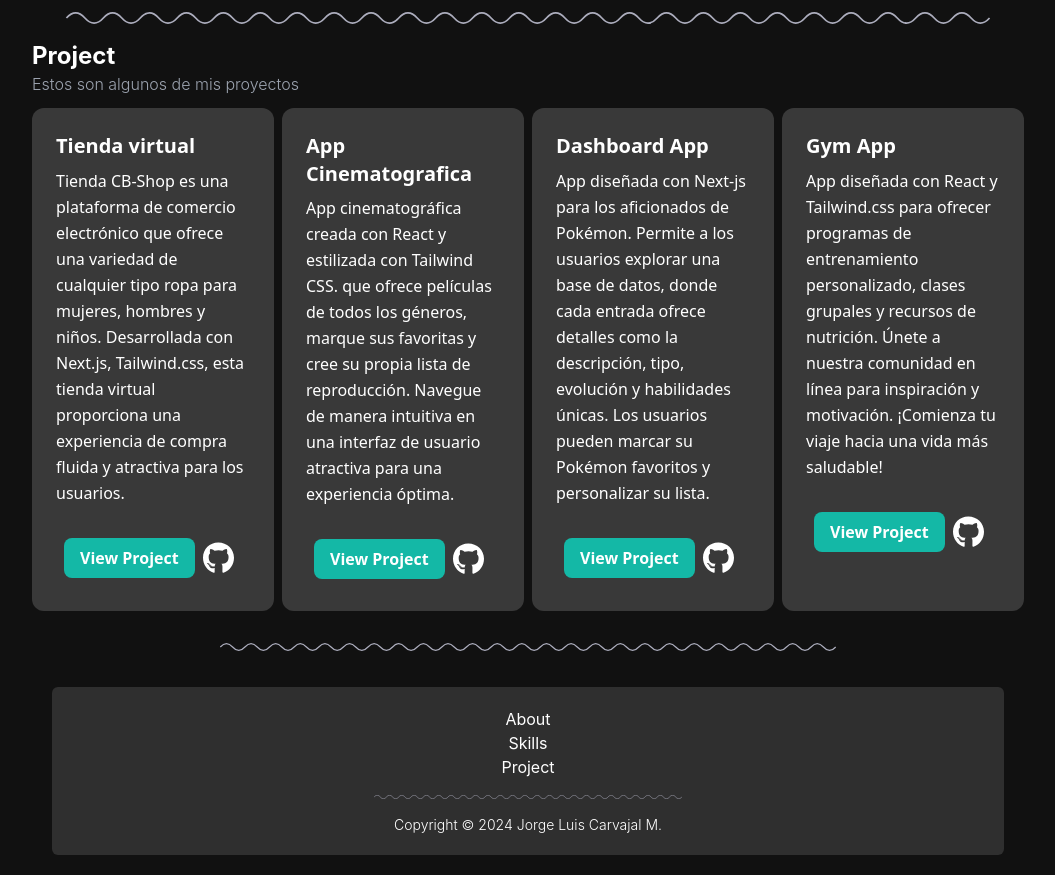
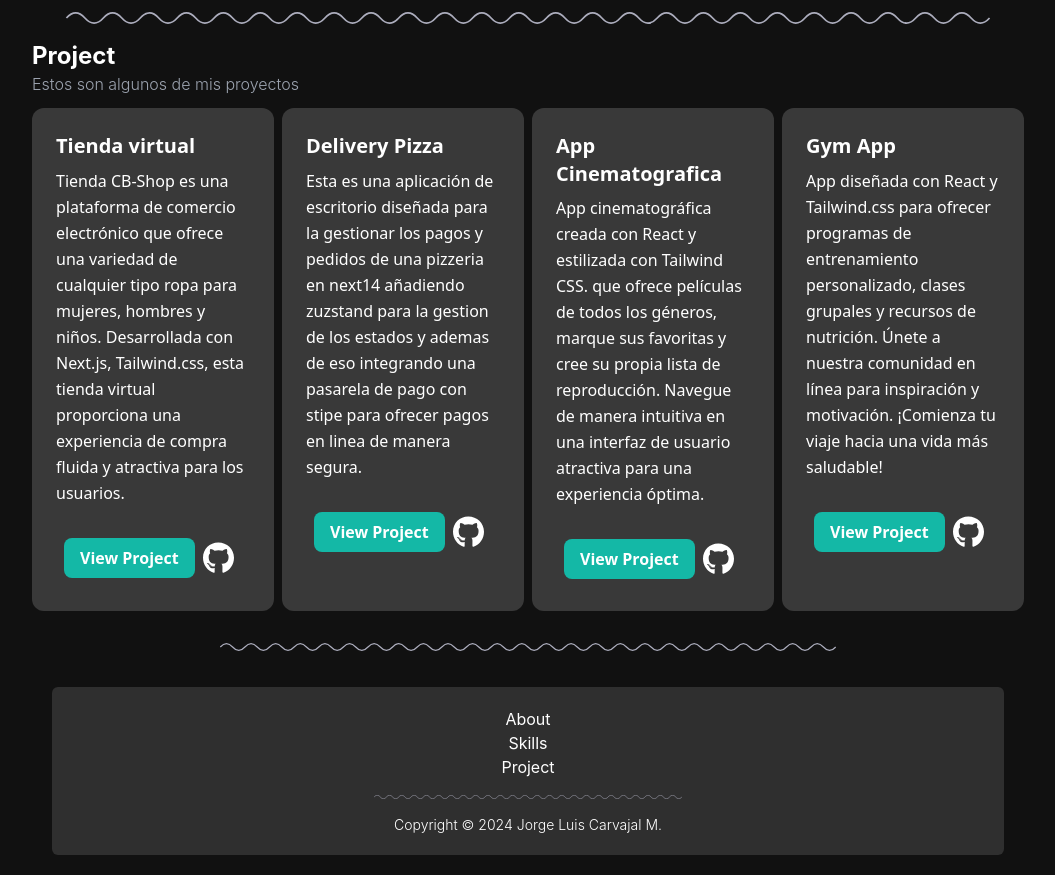
Before and after one commit to jlcarvajal27/react.portfolio, a React (Vite) app: page / in a window 1280 px wide. Shown: the part 1100-1975 px from the top of the page, without its empty margins (112-1167 px from the left). Built offline with nearby package versions, Linux system fonts and the light colour scheme.

Commit message:
se añadio new proyect

```diff
--- a/src/component/Project.jsx
+++ b/src/component/Project.jsx
@@ -11,6 +11,13 @@ export default function Project() {
     //   url1: "https://quiet-meerkat-17d815.netlify.app/",
     //   url2: "https://github.com/jlcarvajal27/cart-shop",
     // },
+    // {
+    //   title: "Dashboard App",
+    //   description:
+    //     "App diseñada con Next-js para los aficionados de Pokémon. Permite a los usuarios explorar una  base de datos, donde cada entrada ofrece detalles como la descripción, tipo, evolución y habilidades únicas. Los usuarios pueden  marcar su Pokémon favoritos y personalizar su lista.",
+    //   url1: "https://dashboard-app-psi-lime.vercel.app/dashboard/pokemons",
+    //   url2: "https://github.com/jlcarvajal27/dashboard-app",
+    // },
     {
       title: "Tienda virtual",
       description:
@@ -20,18 +27,20 @@ export default function Project() {
       url2: "https://github.com/jlcarvajal27/cb-shop",
     },
     {
+      title: "Delivery Pizza",
+      description:
+        "Esta es una aplicación de escritorio diseñada para la gestionar los pagos y pedidos de una pizzeria en next14 añadiendo zuzstand para la gestion de los estados y ademas de eso integrando una pasarela de pago con stipe para ofrecer pagos en linea de manera segura.",
+
+      url1: "https://pizza-delivery-nine-jade.vercel.app/",
+      url2: "https://github.com/jlcarvajal27/pizza-delivery",
+    },
+
+    {
       title: "App Cinematografica",
       description:
         "App cinematográfica  creada con React y estilizada con Tailwind CSS. que ofrece películas de todos los géneros, marque sus favoritas y cree su propia lista de reproducción. Navegue de manera intuitiva en una interfaz de usuario atractiva para una experiencia óptima.",
       url1: "https://reactjs-portfolio-project.netlify.app/",
       url2: "https://github.com/jlcarvajal27/Movie-App",
-    },
-    {
-      title: "Dashboard App",
-      description:
-        "App diseñada con Next-js para los aficionados de Pokémon. Permite a los usuarios explorar una  base de datos, donde cada entrada ofrece detalles como la descripción, tipo, evolución y habilidades únicas. Los usuarios pueden  marcar su Pokémon favoritos y personalizar su lista.",
-      url1: "https://dashboard-app-psi-lime.vercel.app/dashboard/pokemons",
-      url2: "https://github.com/jlcarvajal27/dashboard-app",
     },
     {
       title: "Gym App",
```
